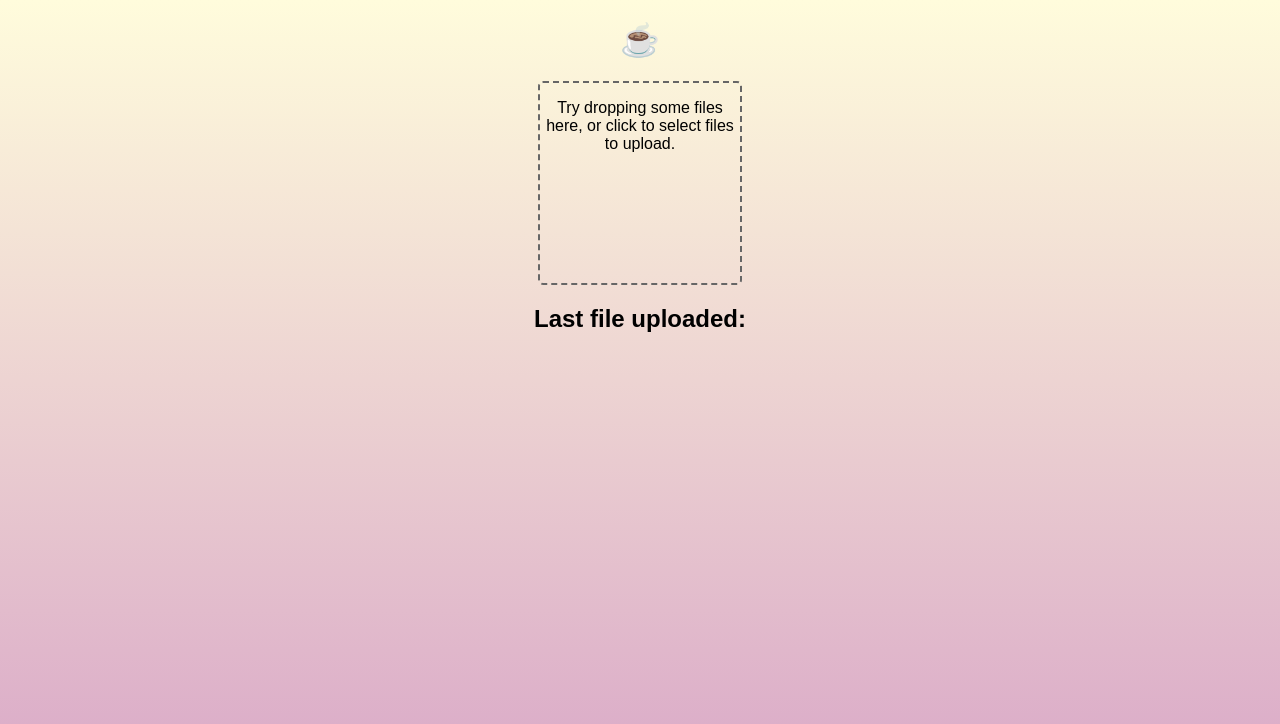
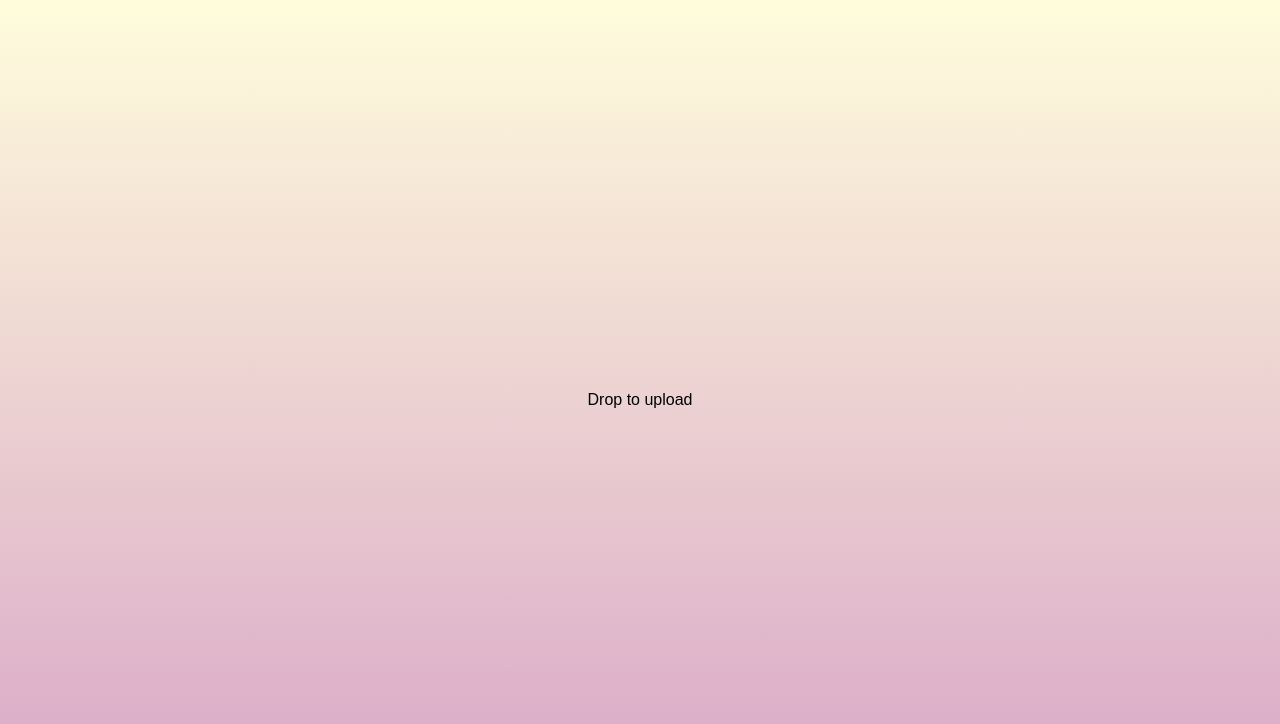
Before and after one commit to zroyer/droplet, a React (Create React App) app: page / in a window 1280 px wide. Shown: the top 724 px of the page. Built offline with nearby package versions, Linux system fonts and the light colour scheme.

Commit message:
mostly working;

```diff
--- a/src/App.css
+++ b/src/App.css
@@ -1,19 +1,27 @@
 .App {
-  width: 100vw;
-  height: 100vh;
+  width: 100%;
+  height: 100%;
+}
+
+.dropzone {
+  position: absolute;
+  top: 0;
+  bottom: 0;
+  right: 0;
+  left: 0;
+
+  background: -webkit-linear-gradient(to top, #d9a7c7, #fffcdc);
+  background: -moz-linear-gradient(to top, #d9a7c7, #fffcdc);
+  background: linear-gradient(to top, #d9a7c7, #fffcdc);
+}
+
+.dropzone-target {
+  width: 100%;
+  height: 100%;
+  display: flex;
+  justify-content: center;
   display: flex;
   flex-direction: column;
   align-items: center;
   text-align: center;
 }
-
-.dropzone {
-  display: flex;
-  justify-content: center;
-}
-
-.subtle-gray-gradient {
-  background: -webkit-linear-gradient(to top, #d9a7c7, #fffcdc);
-  background: -moz-linear-gradient(to top, #d9a7c7, #fffcdc);
-  background: linear-gradient(to top, #d9a7c7, #fffcdc);
-}
--- a/src/App.js
+++ b/src/App.js
@@ -5,8 +5,7 @@ import './App.css';
 class App extends Component {
   render() {
     return (
-      <div className="App subtle-gray-gradient">
-        <h1 className="App-title"><span role="img">☕️</span></h1>
+      <div className="App">
         <ImageDropzone />
       </div>
     );
--- a/src/ImageDropzone.js
+++ b/src/ImageDropzone.js
@@ -7,10 +7,17 @@ class ImageDropzone extends React.Component {
     super()
     this.state = {
       imgurUrl: '',
+      isUploading: false,
+      hasErrored: false,
+      hasUploaded: false
     }
   }
 
   onDrop(files) {
+    this.setState({
+      isUploading: true
+    });
+
     var form = new FormData()
     form.append('image', files[0])
     form.append('name', files[0].name)
@@ -21,30 +28,52 @@ class ImageDropzone extends React.Component {
         'Authorization': 'Client-ID 37266d00d3ab6ea'
       }
     }
+
     axios.post('/3/image', form, config)
     .then((result) => {
-      console.log('image post success')
+      let directUrl = result.data.data.link.replace('https://', '');
       this.setState({
-        imgurUrl: result.data.data.link.replace('https://', '')
+        isUploading: false,
+        imgurUrl: directUrl,
+        hasUploaded: true
       });
       console.log(result)
     })
     .catch((error) => {
-      console.log('image post error')
+      this.setState({
+        hasErrored: true,
+        isUploading: false
+      });
       console.log(error)
     })
   }
 
   render() {
+    let message;
+
+    if(this.state.isUploading) {
+      message = (
+        <p>Loading...</p>
+      )
+    } else if (!this.state.isUploading && this.state.imgurUrl) {
+      message = (
+        <p id='shortUrl'>{this.state.imgurUrl}</p>
+      )
+    } else if (this.state.hasErrored) {
+      message = (
+        <p>Woops...</p>
+      )
+    } else {
+      message = (
+        <p>Drop to upload</p>
+      )
+    }
+
     return (
-      <div>
-        <div className="dropzone">
-          <Dropzone onDrop={this.onDrop.bind(this)}>
-            <p>Try dropping some files here, or click to select files to upload.</p>
-          </Dropzone>
-        </div>
-        <h2>Last file uploaded:</h2>
-        <p><a href={this.state.imgurUrl}>{this.state.imgurUrl}</a></p>
+      <div className="dropzone">
+        <Dropzone onDrop={this.onDrop.bind(this)} className="dropzone-target">
+          { message }
+        </Dropzone>
       </div>
     );
   }
```
